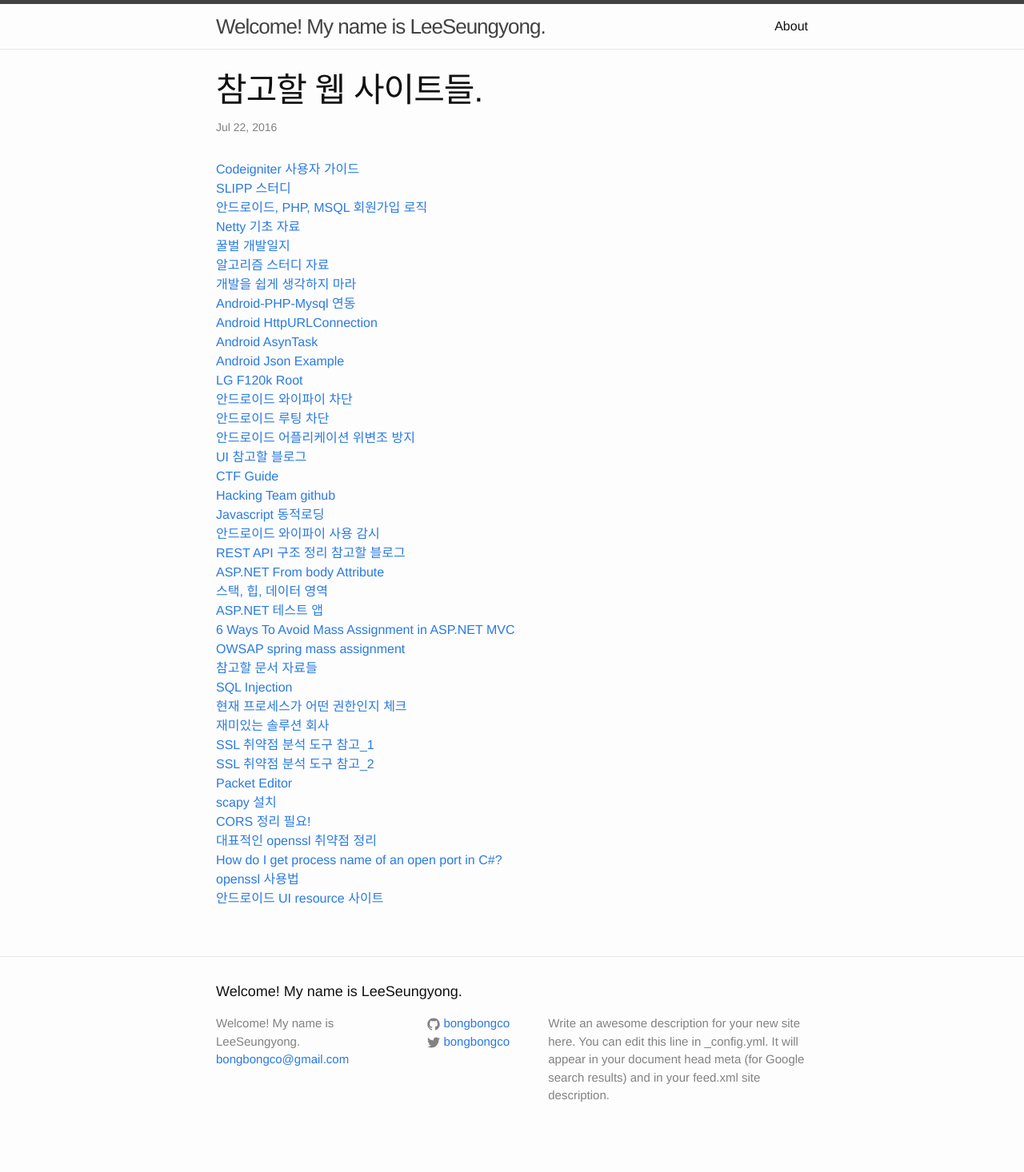
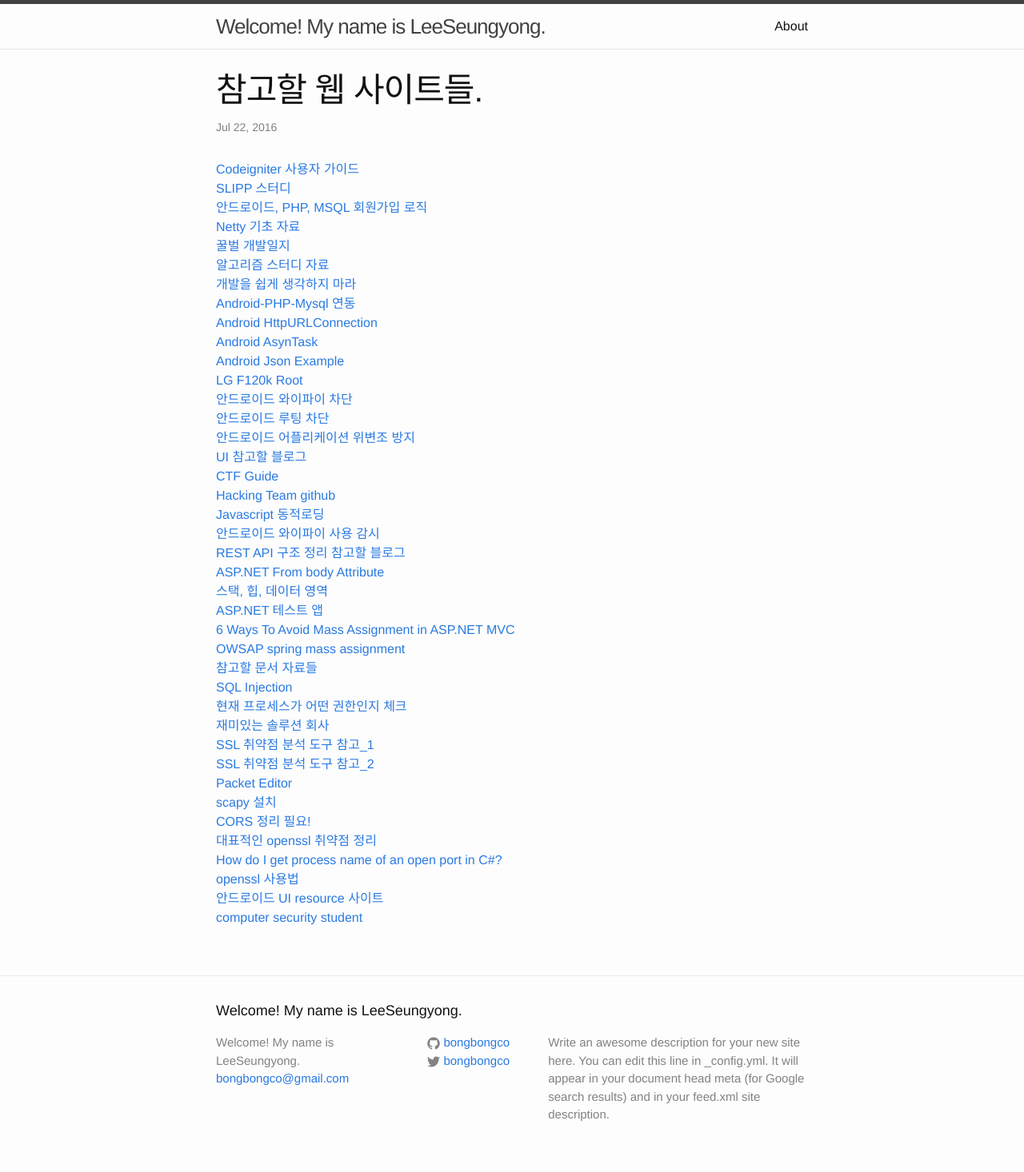
Before and after one commit to LktProgrammer/bongbongco.github.io, a Jekyll site: the page built from _posts/2016-07-22-Website-List.markdown, in a window 1280 px wide. Shown: the whole page at 80% size. Built offline with Jekyll 4.4.1, drawn with Linux system fonts in a browser that asks for light colours; before the commit the page ends 1442 px from its top, so only the background shows below that.

Commit message:
Update 2016-07-22-Website-List.markdown

```diff
--- a/_posts/2016-07-22-Website-List.markdown
+++ b/_posts/2016-07-22-Website-List.markdown
@@ -42,3 +42,4 @@ title: 참고할 웹 사이트들.
 [How do I get process name of an open port in C#?](http://stackoverflow.com/questions/1675077/how-do-i-get-process-name-of-an-open-port-in-c)
 [openssl 사용법](https://www.madboa.com/geek/openssl/#how-do-i-get-a-list-of-available-ciphers)
 [안드로이드 UI resource 사이트](http://www.sketchappsources.com/)
+[computer security student](http://www.computersecuritystudent.com/HOME/index.html)
```
